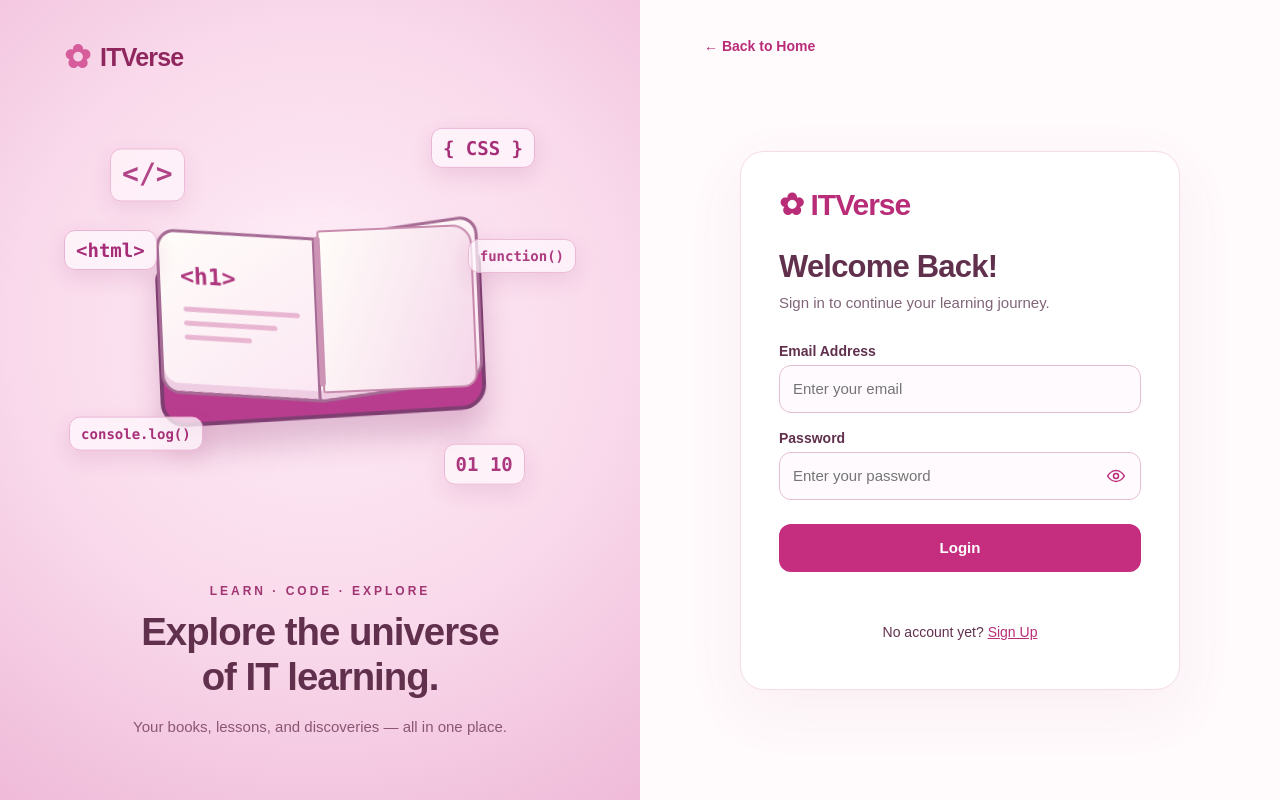
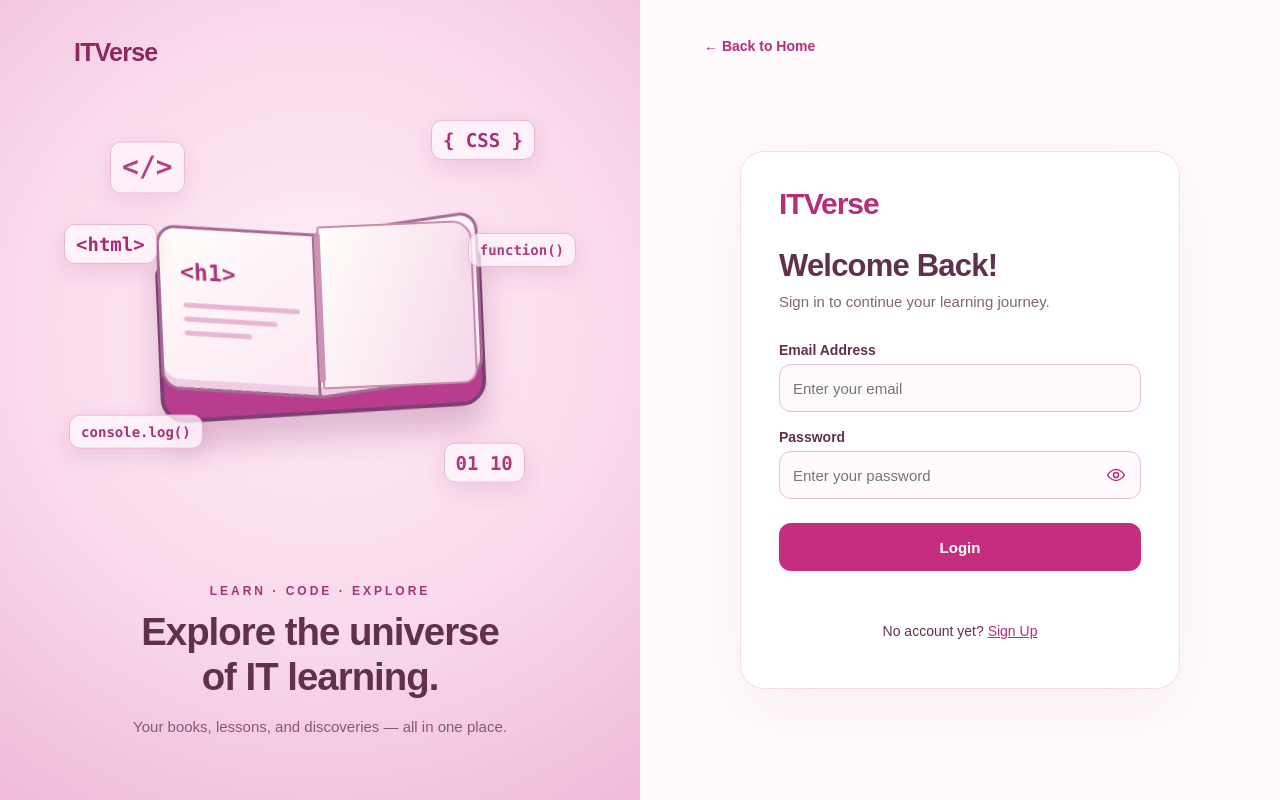
Before and after one commit to viquierasienamojica-sys/ITVerse, a plain HTML site: page login.html in a window 1280 px wide. Drawn offline with nearby package versions, Linux system fonts and the light colour scheme.

Commit message:
Add files via upload

```diff
--- a/login.html
+++ b/login.html
@@ -13,7 +13,7 @@
 <body data-page="login">
   <main class="auth-wrap itverse-login-layout">
     <section class="itverse-art-panel" aria-label="ITVerse animated book illustration">
-      <div class="art-header"><span class="art-mark">✿</span><span>ITVerse</span></div>
+      <div class="art-header"><span class="art-mark"></span><span>ITVerse</span></div>
       <div class="art-scene" aria-hidden="true">
         <span class="code-symbol code-one">&lt;/&gt;</span>
         <span class="code-symbol code-two">{ CSS }</span>
@@ -39,7 +39,7 @@
     <section class="itverse-form-side">
       <a class="back-home" href="index.html">← Back to Home</a>
       <div class="panel">
-        <h1 class="brand">✿ ITVerse</h1>
+        <h1 class="brand"> ITVerse</h1>
         <p class="welcome-title">Welcome Back!</p>
         <p class="subtitle">Sign in to continue your learning journey.</p>
         <form id="loginForm">
```
Also changed, not shown: signup.html (+1 -1 lines).
